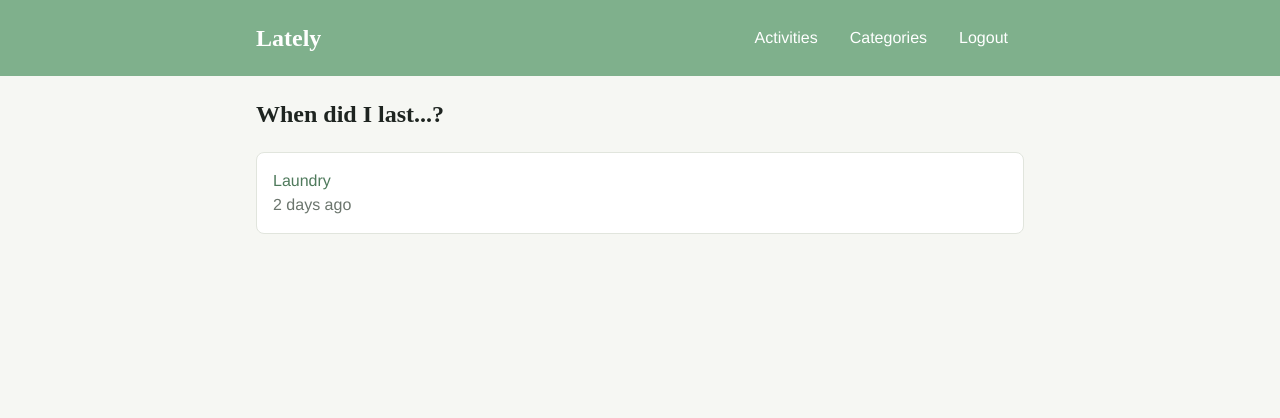
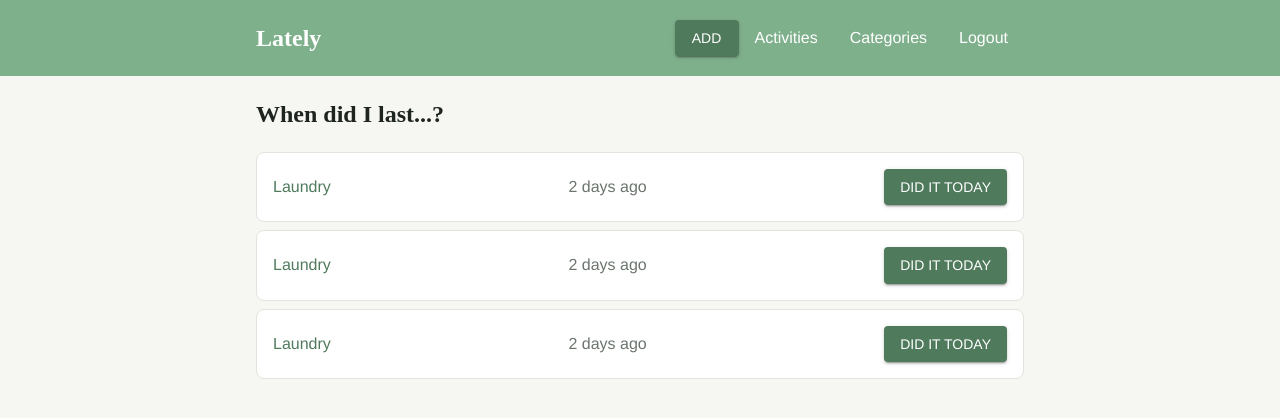
Before and after one commit to senyth/lately, a React (Vite) app in the folder client/: page / in a window 1280 px wide. Shown: the top 418 px of the page. Built offline with nearby package versions, Linux system fonts and the light colour scheme.

Commit message:
add type, modify header and components

```diff
--- a/client/src/components/Activity.tsx
+++ b/client/src/components/Activity.tsx
@@ -1,4 +1,5 @@
-import { Box, Typography } from "@mui/material";
+import { Box, Button, Typography } from "@mui/material";
+import type { Activity } from "../types/Activity";
 
 export default function Activity() {
   return (
@@ -9,10 +10,16 @@ export default function Activity() {
         borderColor: 'divider',
         borderRadius: 2,
         p: 2,
+        marginBottom: 1,
+        display: 'flex',
+        flexDirection: 'row',
+        justifyContent: 'space-between',
+        alignItems: 'center',
       }}
       >
       <Typography sx={{ color: 'primary.main' }}>Laundry</Typography>
       <Typography sx={{ color: 'text.secondary' }}>2 days ago</Typography>
+      <Button variant="contained">Did it today</Button>
     </Box>
   );
 }
--- a/client/src/components/Dashboard.tsx
+++ b/client/src/components/Dashboard.tsx
@@ -6,6 +6,8 @@ export default function Dashboard() {
       <h1>When did I last...?</h1>
       <section>
         <Activity />
+        <Activity />
+        <Activity />
       </section>
     </>
   );
--- a/client/src/sass/theme.scss
+++ b/client/src/sass/theme.scss
@@ -23,8 +23,9 @@ nav {
   padding-left: 1rem;
 
   & ul {
-    @include mixin.inline-flex();
+    @include mixin.flex();
     @include mixin.flex-direction(row);
+    @include mixin.align-items(center);
 
     height: 100%;
     padding: 0;
@@ -36,11 +37,9 @@ nav {
     height: 100%;
     margin-left: 1em;
     margin-right: 1em;
+    @include mixin.flex();
 
     & a {
-      @include mixin.inline-flex();
-      @include mixin.align-items(center);
-
       color: #FFFFFF;
       text-decoration: none;
       height: 100%;
--- a/client/src/shared/theme/Header.tsx
+++ b/client/src/shared/theme/Header.tsx
@@ -1,3 +1,4 @@
+import { Button } from '@mui/material';
 import '../../sass/theme.scss';
 
 export default function Header() {
@@ -7,6 +8,7 @@ export default function Header() {
         <h1>Lately</h1>
         <nav>
           <ul>
+            <Button variant='contained'>Add</Button>
             <li>Activities</li>
             <li>Categories</li>
             <li>Logout</li>
--- /dev/null
+++ b/client/src/types/Activity.ts
@@ -0,0 +1,5 @@
+export interface Activity {
+    id: string;
+    name: string;
+    date: string;
+}
```
